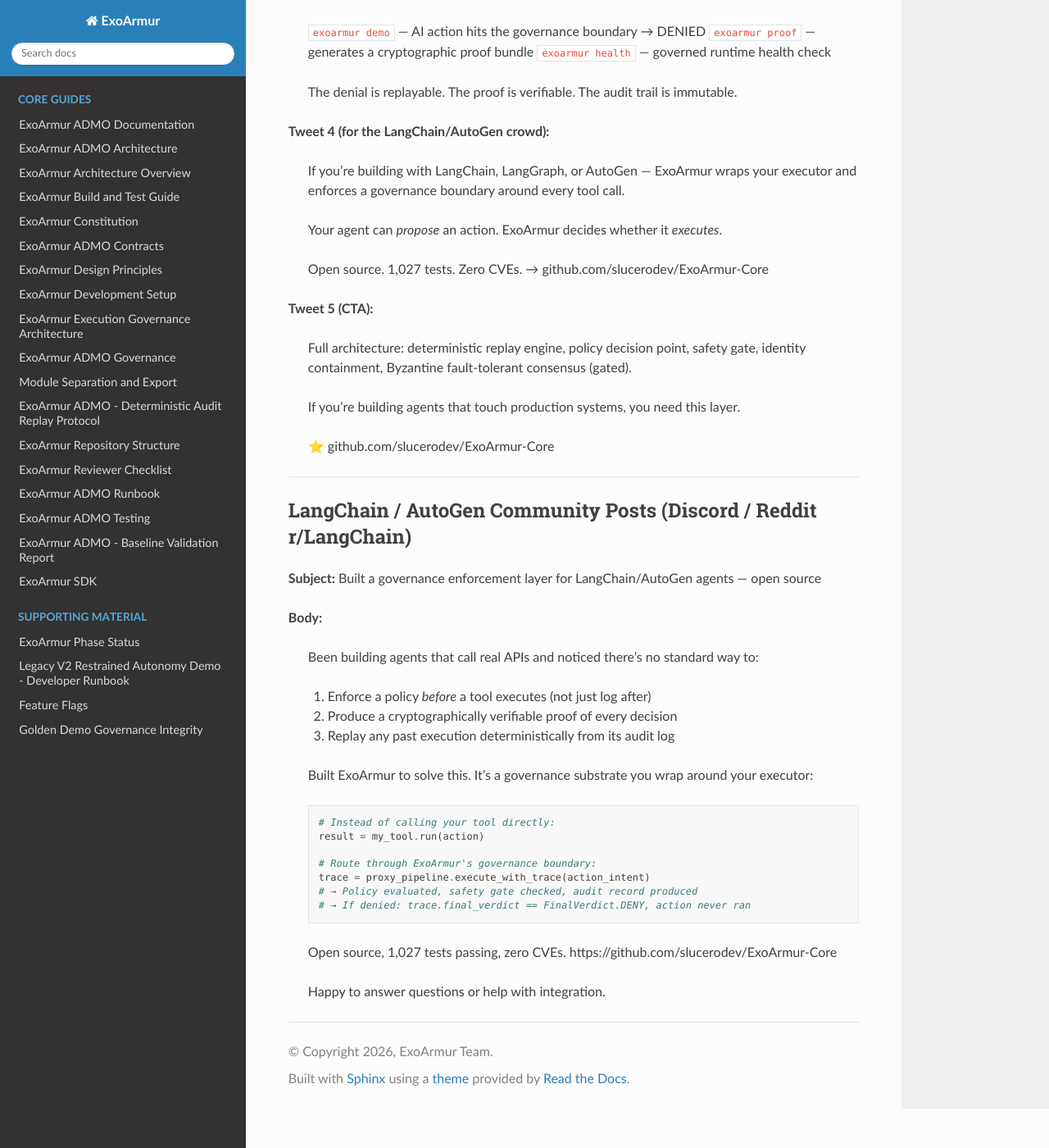
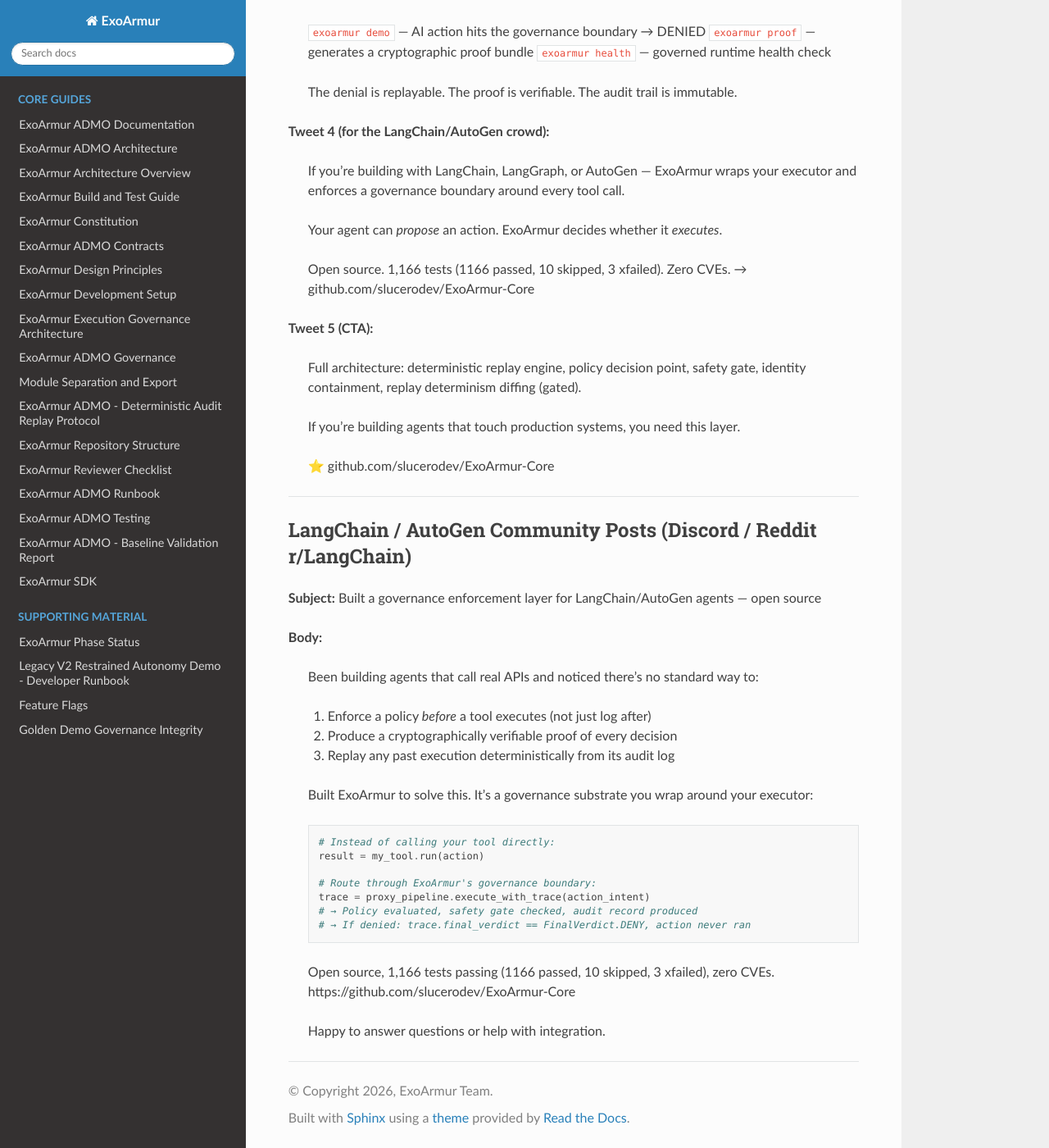
Before and after one commit to slucerodev/ExoArmur-Core, a Sphinx documentation site: the page built from docs/LAUNCH_COPY.md, in a window 1280 px wide and 1400 px high, scrolled down 1660 px. Shown: the whole window at 82% size. Built offline with Sphinx 7.4.7 and the Read the Docs theme 3.1.0, drawn with Linux system fonts in a browser that asks for light colours; some of the changed text lies outside the part shown.

Commit message:
docs: fix version truth and stale public claims
- replace broken README ProxyPipeline snippet with runnable ReplayEngine example
- update stale validation counts to 1166 passed, 10 skipped, 3 xfailed
- remove BFT/causal overclaims from launch-facing copy
- align Python support wording with pyproject >=3.10
- update stale 2.0.0 display/version strings to 2.1.0
- remove machine-specific local paths from docs and proof script
- remove flaky environment-dependent latency assertion from benchmark test
- preserve hash-stability assertion as the determinism guarantee

Validation:
- quickstart replay passes
- Golden Demo passes twice with stable proof hash
- pytest: 1166 passed, 10 skipped, 3 xfailed

````diff
--- a/docs/LAUNCH_COPY.md
+++ b/docs/LAUNCH_COPY.md
@@ -14,8 +14,8 @@
 > - **Deterministic replay** — reconstruct any past decision byte-for-byte from its audit trail
 > - **Policy enforcement** — actions are DENIED or ALLOWED before execution, not logged after
 > - **Proof bundles** — `exoarmur proof` outputs a cryptographically verifiable artifact anyone can validate
-> - **Feature-flag gated V2** — Byzantine fault-tolerant consensus, causal counterfactual reasoning, and identity containment scaffolded behind flags
-> - **1,027 tests passing**, zero CVEs
+> - **Feature-flag gated V2** — replay determinism diffing, identity containment scaffolded behind flags
+> - **1,166 tests passing** (1166 passed, 10 skipped, 3 xfailed), zero CVEs
 >
 > Quick start:
 > ```
@@ -62,11 +62,11 @@
 >
 > Your agent can *propose* an action. ExoArmur decides whether it *executes*.
 >
-> Open source. 1,027 tests. Zero CVEs.
+> Open source. 1,166 tests (1166 passed, 10 skipped, 3 xfailed). Zero CVEs.
 > → github.com/slucerodev/ExoArmur-Core
 
 **Tweet 5 (CTA):**
-> Full architecture: deterministic replay engine, policy decision point, safety gate, identity containment, Byzantine fault-tolerant consensus (gated).
+> Full architecture: deterministic replay engine, policy decision point, safety gate, identity containment, replay determinism diffing (gated).
 >
 > If you're building agents that touch production systems, you need this layer.
 >
@@ -96,7 +96,7 @@
 > # → If denied: trace.final_verdict == FinalVerdict.DENY, action never ran
 > ```
 >
-> Open source, 1,027 tests passing, zero CVEs.
+> Open source, 1,166 tests passing (1166 passed, 10 skipped, 3 xfailed), zero CVEs.
 > https://github.com/slucerodev/ExoArmur-Core
 >
 > Happy to answer questions or help with integration.
````
Also changed, not shown: CHANGELOG.md (+3 -3 lines), CONTRIBUTING.md (+1 -1 lines), README.md (+23 -16 lines), docs/DOCTRINE.md (+2 -2 lines), docs/DOCTRINE_VERIFICATION.md (+1 -1 lines), docs/GOVERNANCE.md (+2 -2 lines), docs/ML_ISOLATION.md (+1 -1 lines), 5 other files.
